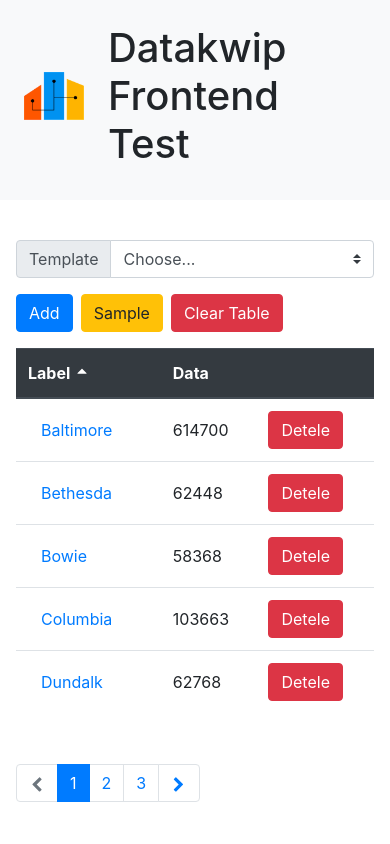
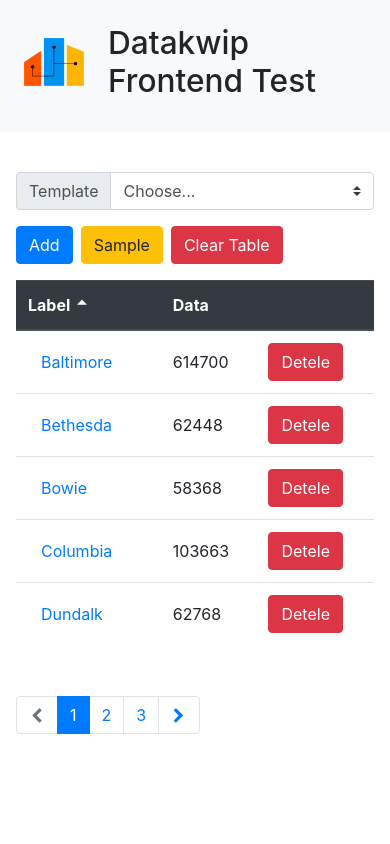
Before and after one commit to kokou2kpadenou/datakwiptest, a React (Create React App) app: page / in a window 390 px wide. Shown: the top 844 px of the page. Built offline with nearby package versions, Linux system fonts and the light colour scheme.

Commit message:
make header full responvise

```diff
--- a/src/components/header/header.jsx
+++ b/src/components/header/header.jsx
@@ -4,7 +4,7 @@
 const Header = () => {
   return (
     <header className="bg-light p-4 mb-4">
-      <h1 className="d-flex align-items-center">
+      <h1 className="main-tittle d-flex align-items-center">
         <img
           className="mr-4"
           style={{ width: "60px" }}
--- a/src/index.css
+++ b/src/index.css
@@ -1,13 +1,19 @@
 body {
   margin: 0;
-  font-family: -apple-system, BlinkMacSystemFont, 'Segoe UI', 'Roboto', 'Oxygen',
-    'Ubuntu', 'Cantarell', 'Fira Sans', 'Droid Sans', 'Helvetica Neue',
+  font-family: -apple-system, BlinkMacSystemFont, "Segoe UI", "Roboto", "Oxygen",
+    "Ubuntu", "Cantarell", "Fira Sans", "Droid Sans", "Helvetica Neue",
     sans-serif;
   -webkit-font-smoothing: antialiased;
   -moz-osx-font-smoothing: grayscale;
 }
 
 code {
-  font-family: source-code-pro, Menlo, Monaco, Consolas, 'Courier New',
+  font-family: source-code-pro, Menlo, Monaco, Consolas, "Courier New",
     monospace;
 }
+
+@media only screen and (max-width: 400px) {
+  .main-tittle {
+    font-size: calc(4vw + 1rem);
+  }
+}
```
